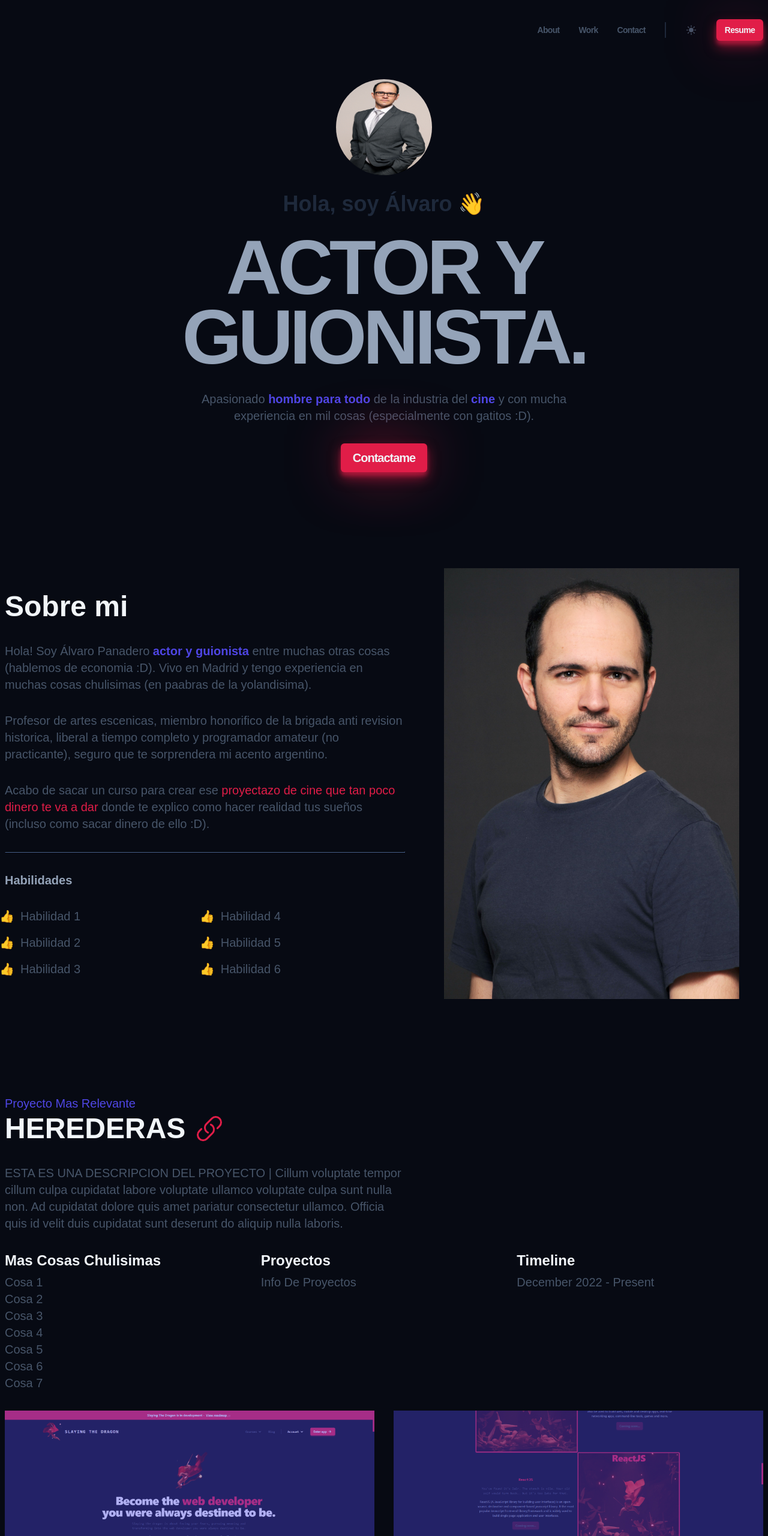
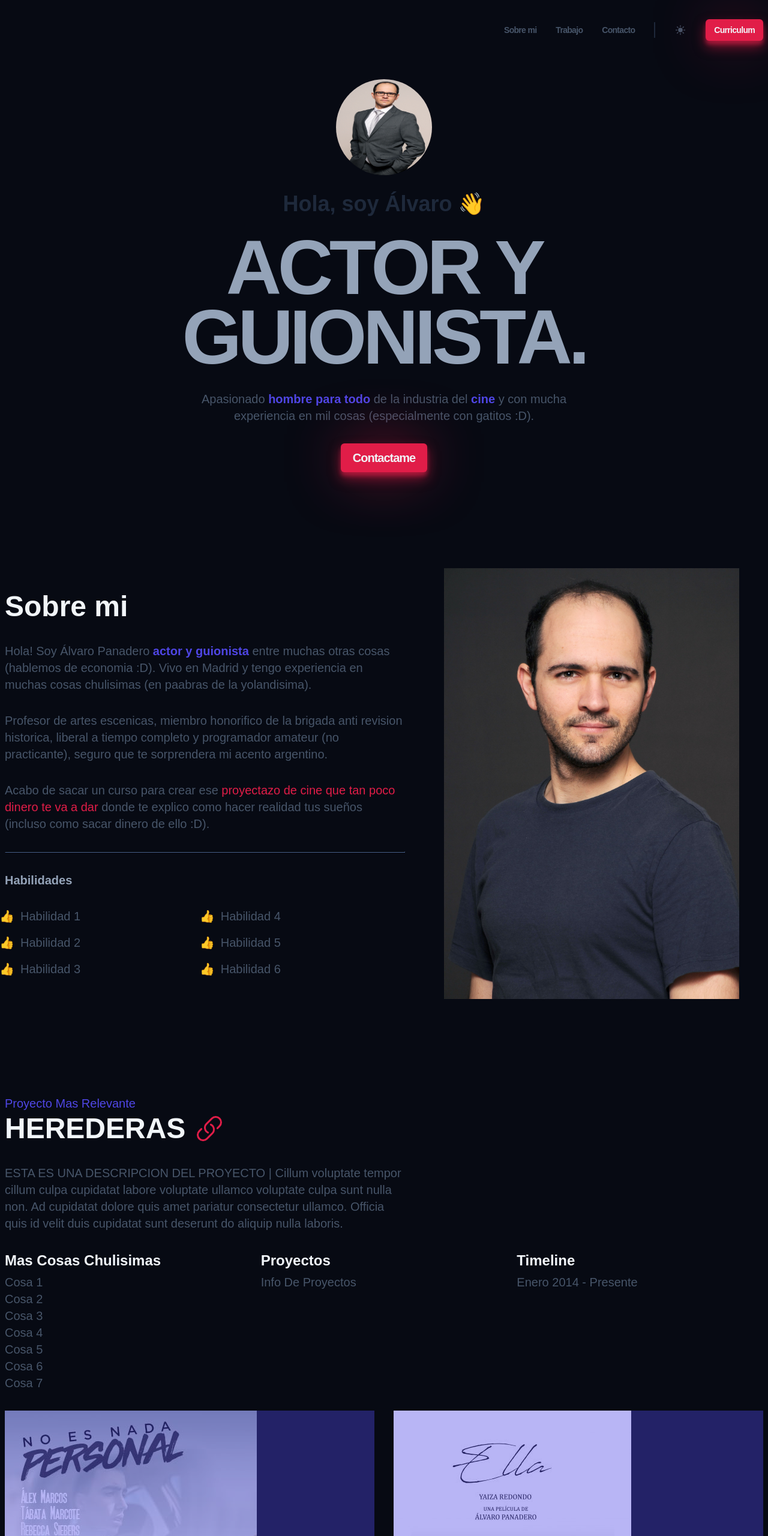
Before and after one commit to starseeker-code/alvaro, a website built with Vite: page index.html in a window 1280 px wide. Shown: the top 2560 px of the page at 60% size. Built offline with nearby package versions, Linux system fonts and the light colour scheme; files whose address does not match are found by name; a web font is replaced by a local one.

Commit message:
A medio hacer

```diff
--- a/index.html
+++ b/index.html
@@ -10,20 +10,20 @@
     />
     <meta name="description" content="My Portfolio website" />
     <meta name="keywords" content="web design, html, css, js" />
-    <title>Portfolio Website</title>
+    <title>Portfolio Website - Alvaro Panadero</title>
   </head>
   <body>
     <header class="header container">
       <nav>
         <ul class="header__menu">
           <li>
-            <a class="header__link" href="#about">About</a>
+            <a class="header__link" href="#about">Sobre mi</a>
           </li>
           <li>
-            <a class="header__link" href="#featured">Work</a>
+            <a class="header__link" href="#featured">Trabajo</a>
           </li>
           <li>
-            <a class="header__link" href="#contact">Contact</a>
+            <a class="header__link" href="#contact">Contacto</a>
           </li>
           <li class="header__line"></li>
           <li>
@@ -44,7 +44,7 @@
             </button>
           </li>
           <li>
-            <a class="header__resume btn" href="#">Resume</a>
+            <a class="header__resume btn" href="#">Curriculum</a>
           </li>
         </ul>
         <button aria-label="mobile nav button" class="header__bars">
@@ -67,13 +67,13 @@
       <nav>
         <ul class="mobile-nav__menu">
           <li>
-            <a class="mobile-nav__link" href="#about">About</a>
+            <a class="mobile-nav__link" href="#about">Sobre mi</a>
           </li>
           <li>
-            <a class="mobile-nav__link" href="#featured">Work</a>
+            <a class="mobile-nav__link" href="#featured">Proyectos</a>
           </li>
           <li>
-            <a class="mobile-nav__link" href="#contact">Contact</a>
+            <a class="mobile-nav__link" href="#contact">Contacto</a>
           </li>
           <li class="mobile-nav__link-line"></li>
           <li>
@@ -94,7 +94,7 @@
             </button>
           </li>
           <li>
-            <a class="mobile-nav__btn btn" href="#">Resume</a>
+            <a class="mobile-nav__btn btn" href="#">Curriculum</a>
           </li>
         </ul>
       </nav>
@@ -204,7 +204,7 @@
           </div>
           <div>
             <h3 class="featured__label">Timeline</h3>
-            <p class="featured__info">December 2022 - present</p>
+            <p class="featured__info">Enero 2014 - presente</p>
           </div>
         </div>
         <div class="featured__img-container">
@@ -212,32 +212,32 @@
             <img
               class="lazy loading"
               src="https://via.placeholder.com/1920x968"
-              data-src="/slayingthedragon.png"
-              alt="Slaying The Dragon hero"
+              data-src="/no-es-nada-personal.jpg"
+              alt="No es nada personal movie"
             />
           </div>
           <div class="featured__img-wrapper">
             <img
               class="lazy loading"
               src="https://via.placeholder.com/1920x968"
-              data-src="/courses.png"
-              alt="Slaying The Dragon courses"
+              data-src="/ella.jpg"
+              alt="Ella movie"
             />
           </div>
           <div class="featured__img-wrapper">
             <img
               class="lazy loading"
               src="https://via.placeholder.com/1920x968"
-              data-src="/pricing.png"
-              alt="Slaying The Dragon pricing"
+              data-src="/se-que-estare.jpg"
+              alt="Se que estare movie"
             />
           </div>
           <div class="featured__img-wrapper">
             <img
               class="lazy loading"
               src="https://via.placeholder.com/1920x968"
-              data-src="/features.png"
-              alt="Slaying The Dragon features"
+              data-src="/claudicar.jpg"
+              alt="Claudicar movie"
             />
           </div>
           <div class="featured__img-wrapper">
```
Also changed, not shown: public/amar-es-para-siempre.jpg (added), public/app.png (deleted), public/blog.png (deleted), public/claudicar.jpg (added), public/courses.png (deleted), public/ella.jpg (added), public/faq.png (deleted), public/no-es-nada-personal.jpg (added), public/novia-gitana.jpg (added), public/pricing.png (deleted), public/se-que-estare.jpg (added), public/signin.png (deleted), public/slayingthedragon.png (deleted).
